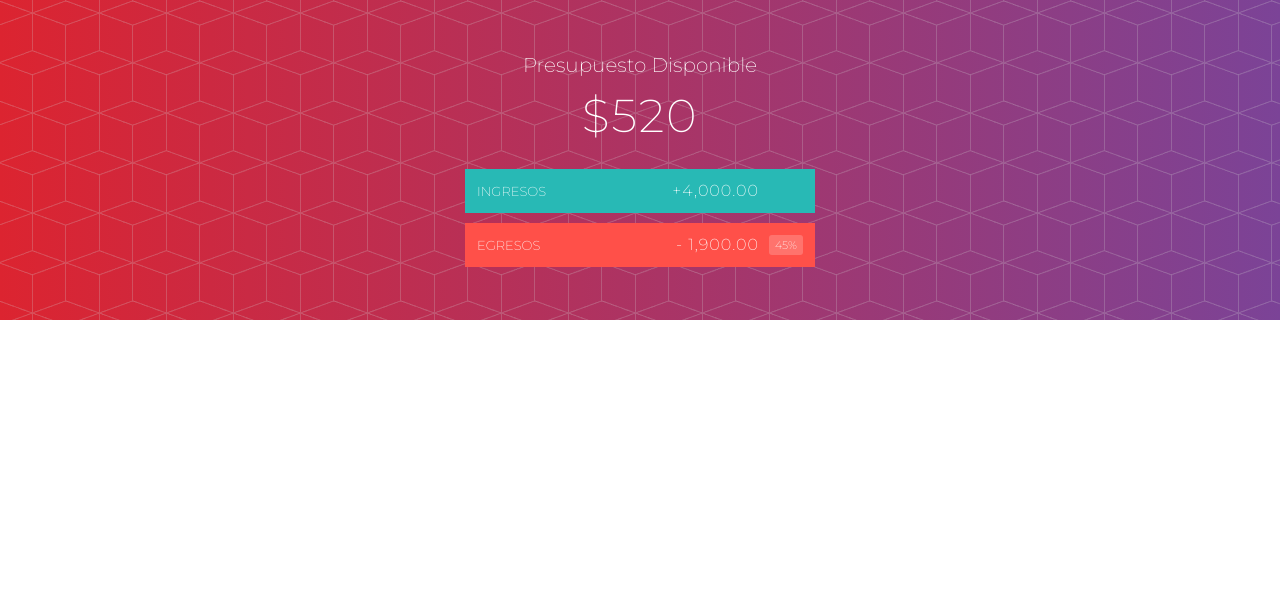
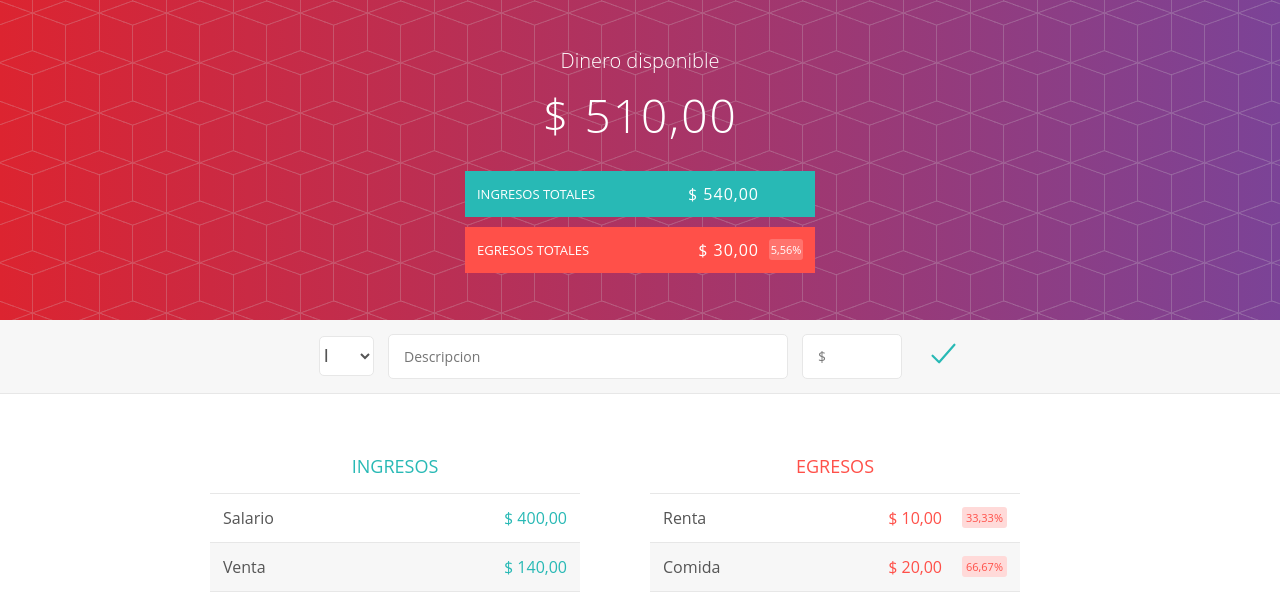
Before and after one commit to mateobiasotto1/Caja-de-Ahorro, a plain HTML site: page Presupuestos/index.html in a window 1280 px wide. Drawn offline with nearby package versions, Linux system fonts and the light colour scheme.

Commit message:
Proyecto terminado
Terminado, queda modificar la hoja de estilos

```diff
--- a/Presupuestos/estilosPresupuesto/estilos.css
+++ b/Presupuestos/estilosPresupuesto/estilos.css
@@ -1,9 +1,8 @@
-@import url('https://fonts.googleapis.com/css2?family=Lato:ital,wght@1,300&family=Montserrat:ital,wght@0,200;1,900&family=Open+Sans:wght@300&family=Spline+Sans&display=swap');
 * {
     margin: 0;
     padding: 0;
     box-sizing: border-box;
-    font-family: 'Montserrat', sans-serif;
+
 }
 
 .limpiarEstilos::after {
@@ -122,14 +121,16 @@ body {
 .agregar_tipo {
     width: 55px;
     border: 1px solid #e7e7e7;
-    height: 44px;
+    height: 40px;
     font-size: 18px;
     color: inherit;
-    background-color: #fff;
+    background-color: rgb(255, 255, 255);
     margin-right: 10px;
-    font-weight: 300;
+    font-weight: 250;
+    border-radius: 5px;
     transition: border 0.3s;
 }
+
 
 .agregar_descripcion,
 .agregar_valor {
@@ -157,6 +158,9 @@ body {
     vertical-align: middle;
     line-height: 1.1;
     margin-left: 10px;
+}
+.agregar_btn:hover{
+    color: green;
 }
 
 .agregar_btn:active { transform: translateY(2px); }
@@ -191,6 +195,7 @@ h2 {
     font-size: 18px;
     font-weight: 400;
     margin-bottom: 15px;
+    text-align: center;
 }
 
 .ingreso_titulo { color: #28B9B5; }
@@ -226,8 +231,7 @@ h2 {
 }
 
 .ingreso .elemento_valor,
-.ingreso .elemento_porcentaje,
-.ingreso .elemento_eliminar--btn {
+.ingreso .elemento_porcentaje{
     color: #28B9B5;
 }
 
@@ -237,13 +241,16 @@ h2 {
     color: #FF5049;
 }
 
+.ingreso .elemento_eliminar--btn{
+    color:#dc2430
+}
 
 .elemento_eliminar {
     float: left;
 }
 
 .elemento_eliminar--btn {
-    font-size: 22px;
+    font-size: 19px;
     background: none;
     border: none;
     cursor: pointer;
@@ -253,6 +260,63 @@ h2 {
     display: none;
 }
 
+.selectbox{
+    width: 5%;
+    position: relative;
+}
+.select{
+    background-color: #f7f7f7;
+    box-shadow: 0px 0px 0px rgba(0,0,0,0.16);
+    border-radius: 5px;
+    cursor:pointer;
+    display: flex;
+    justify-content: space-between;
+    align-items: center;
+    transition: .2s ease all;
+    position: relative;
+    z-index: 200 ;
+    border: 2px solid transparent;
+}
+.select.active,
+.select:hover{
+    box-shadow: 0px 5px 10px rgba(0,0,0,0.16);
+    border: 2px solid rgba(0, 0, 0, 0.171);
+
+}
+.opciones{
+    background-color: #f7f7f7;
+    border-radius: 5px;
+    display: none;
+}
+.opciones.active{
+    display: block;
+}
+
+.iconoIng{
+    color:rgba(0, 0, 0, 0.719);
+    font-size: 20px;
+}
+.iconoEg{
+    color:rgba(0, 0, 0, 0.719);
+    font-size: 20px;
+}
+
+.iconoIng:hover{
+    color: #28B9B5;
+}
+
+.iconoEg:hover{
+    color: #FF5049;
+}
+
+.contenido-opcion{
+    width: 100%;
+    display: flex;
+    align-items: center;
+    transition: .2s ease all;
+
+}
+
 .elemento_eliminar--btn:focus { outline: none; }
 .elemento_eliminar--btn:active { transform: translateY(2px); }
 
--- a/Presupuestos/index.html
+++ b/Presupuestos/index.html
@@ -4,25 +4,25 @@
     <meta charset="UTF-8" />
     <meta http-equiv="X-UA-Compatible" content="IE=edge" />
     <meta name="viewport" content="width=device-width, initial-scale=1.0" />
-    <title>PRESUPUESTO</title>
+    <title>CAJA DE AHORRO</title>
     <link rel="stylesheet" href="estilosPresupuesto/estilos.css" />
   </head>
   <body onload='cargarApp()'>
     <div class="cabecero">
         <div class="presupuesto">
             <div class="presupuesto_titulo">
-                Presupuesto Disponible
+                Dinero disponible
             </div>
             <div class="presupuesto_valor" id='presupuesto'>+ 2,000.00</div>
             <div class="presupuesto_ingreso limpiarEstilos">
-                <div class="presupuesto_ingreso--texto">Ingresos</div>
+                <div class="presupuesto_ingreso--texto">Ingresos totales</div>
                 <div class="derecha">
                     <div class="presupuesto_ingreso--valor" id='ingresos'>+4,000.00</div>
                     <div class="presupuesto_ingreso--porcentaje">&nbsp;</div>
                 </div>
             </div>
             <div class="presupuesto_egreso limpiarEstilos">
-                <div class="presupuesto_egreso--texto">Egresos</div>
+                <div class="presupuesto_egreso--texto">Egresos totales</div>
                 <div class="derecha limpiarEstilos">
                     <div class="presupuesto_egreso--valor" id='egresos'>- 1,900.00</div>
                     <div class="presupuesto_egreso--porcentaje" id='porcentaje'>45%</div>
@@ -31,9 +31,41 @@
         </div>
     </div>
 
+    <form id="formulario" onsubmit="return false;">
+        <div class="agregar">
+          <div class="agregar_contenedor">
+            <select id="tipo" class="agregar_tipo">
+              <option value="ingreso" selected>I</option>
+              <option value="egreso">E</option>
+            </select>
+            <input type="text" class="agregar_descripcion"
+            placeholder="Descripcion" id="descripcion"/>
+            <input type="number" class="agregar_valor"
+            placeholder="$" id="valor" step='any'/>
+            <button class="agregar_btn" onclick="agregarDato()">
+              <ion-icon name="checkmark-outline"></ion-icon></button>
+          </div>
+        </div>
+    </form>
+
+    <div class="contenedor limpiarEstilos">
+      <div class="ingreso">
+        <h2 class="ingreso_titulo">Ingresos</h2>
+        <div id="lista-ingresos"></div>
+      </div>
+      <div class="egreso">
+        <h2 class="egreso_titulo">Egresos</h2>
+        <div id="lista-egresos">
+        </div>
+      </div>
+    </div>
+
+
     <script src='js/Dato.js'></script>
     <script src='js/Ingreso.js'></script>
     <script src='js/Egreso.js'></script>
     <script src='js/app.js'></script>
+    <script type="module" src="https://unpkg.com/ionicons@5.5.2/dist/ionicons/ionicons.esm.js"></script>
+    <script nomodule src="https://unpkg.com/ionicons@5.5.2/dist/ionicons/ionicons.js"></script>
 </body>
 </html>
--- a/Presupuestos/js/app.js
+++ b/Presupuestos/js/app.js
@@ -1,6 +1,6 @@
 const ingresos = [
   new Ingreso("Salario", 400),
-  new Ingreso("Venta", 150)
+  new Ingreso("Venta", 140)
 ];
 
 const egresos = [
@@ -10,6 +10,8 @@ const egresos = [
 
 function cargarApp() {
   cargarCabecero();
+  cargarIngresos();
+  cargarEgresos();
 }
 
 function totalIngresos() {
@@ -28,7 +30,99 @@ function totalEgresos() {
   return totalEgreso;
 }
 
+function formato(valor){
+  return valor.toLocaleString('es-AR',{style:'currency', currency:'ARS', minimumFractionDigits:2});
+}
+
+function formatoPorcentaje(valor){
+  return valor.toLocaleString('es-AR',{style:'percent', minimumFractionDigits:2});
+}
 function cargarCabecero() {
   let totalCuenta = totalIngresos() - totalEgresos();
-  document.getElementById("presupuesto").innerHTML = '$' + totalCuenta;
+  let porcentajeEgresos = totalEgresos()/totalIngresos();
+  document.getElementById("presupuesto").innerHTML = formato(totalCuenta);
+  document.getElementById("porcentaje").innerHTML = formatoPorcentaje(porcentajeEgresos);
+  document.getElementById("ingresos").innerHTML = formato(totalIngresos());
+  document.getElementById("egresos").innerHTML = formato(totalEgresos());
 }
+
+function crearIngresoHTML(ingreso){
+  let ingresoHTML =
+  `<div class="elemento limpiarEstilos">
+    <div class="elemento_descripcion">${ingreso.descripcion}</div>
+    <div class="derecha limpiarEstilos">
+      <div class="elemento_valor">${formato(ingreso.valor)}</div>
+      <div class="elemento_eliminar">
+        <button class="elemento_eliminar--btn">
+          <ion-icon name="close-outline"
+          onclick="eliminarIngreso(${ingreso.id})"></ion-icon>
+        </button>
+      </div>
+    </div>
+  </div>`;
+  return ingresoHTML;
+}
+
+function cargarIngresos(){
+  let ingresosHTML = '';
+  for(let ingreso of ingresos){
+    ingresosHTML += crearIngresoHTML(ingreso);
+  }
+  document.getElementById("lista-ingresos").innerHTML = ingresosHTML;
+}
+
+function crearEgresoHTML(egreso){
+  let egresoHTML=
+  `<div class="elemento limpiarEstilos">
+    <div class="elemento_descripcion">${egreso.descripcion}</div>
+    <div class="derecha limpiarEstilos">
+      <div class="elemento_valor">${formato(egreso.valor)}</div>
+      <div class="elemento_porcentaje">${formatoPorcentaje(egreso.valor / totalEgresos())}</div>
+      <div class="elemento_eliminar">
+        <button class="elemento_eliminar--btn">
+          <ion-icon name="close-outline"
+          onclick="eliminarEgreso(${egreso.id})""></ion-icon>
+        </button>
+      </div>
+    </div>
+  </div>`
+  return egresoHTML;
+}
+function cargarEgresos(){
+  let egresosHTML = '';
+  for(let egreso of egresos){
+    egresosHTML += crearEgresoHTML(egreso);
+  }
+  document.getElementById("lista-egresos").innerHTML = egresosHTML;
+}
+function eliminarIngreso(id){
+  let indice = ingresos.findIndex(ingreso => ingreso.id === id);
+  ingresos.splice(indice,1);
+  cargarCabecero();
+  cargarIngresos();
+}
+function eliminarEgreso(id){
+  let indice = egresos.findIndex(egreso => egreso.id === id);
+  egresos.splice(indice,1);
+  cargarCabecero();
+  cargarEgresos();
+}
+
+function agregarDato(){
+  let form = document.forms['formulario'];
+  let tipo = form['tipo'];
+  let descripcion  = form['descripcion'];
+  let valor = form['valor'];
+  if(descripcion.value !=='' && valor.value !== ''){
+    if(tipo.value === 'ingreso'){
+      ingresos.push(new Ingreso(descripcion.value, +valor.value));
+      cargarCabecero();
+      cargarIngresos();
+    }
+    else if(tipo.value ==='egreso'){
+      egresos.push(new Egreso(descripcion.value, +valor.value));
+      cargarCabecero();
+      cargarEgresos();
+    }
+  }
+}
```
